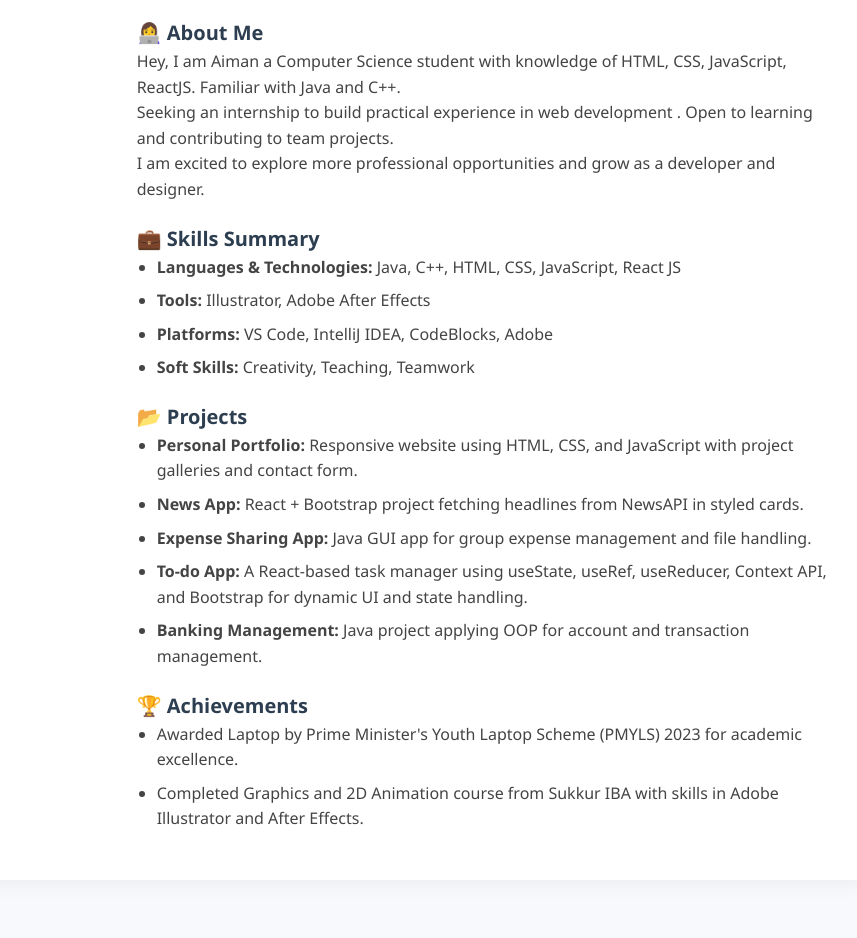
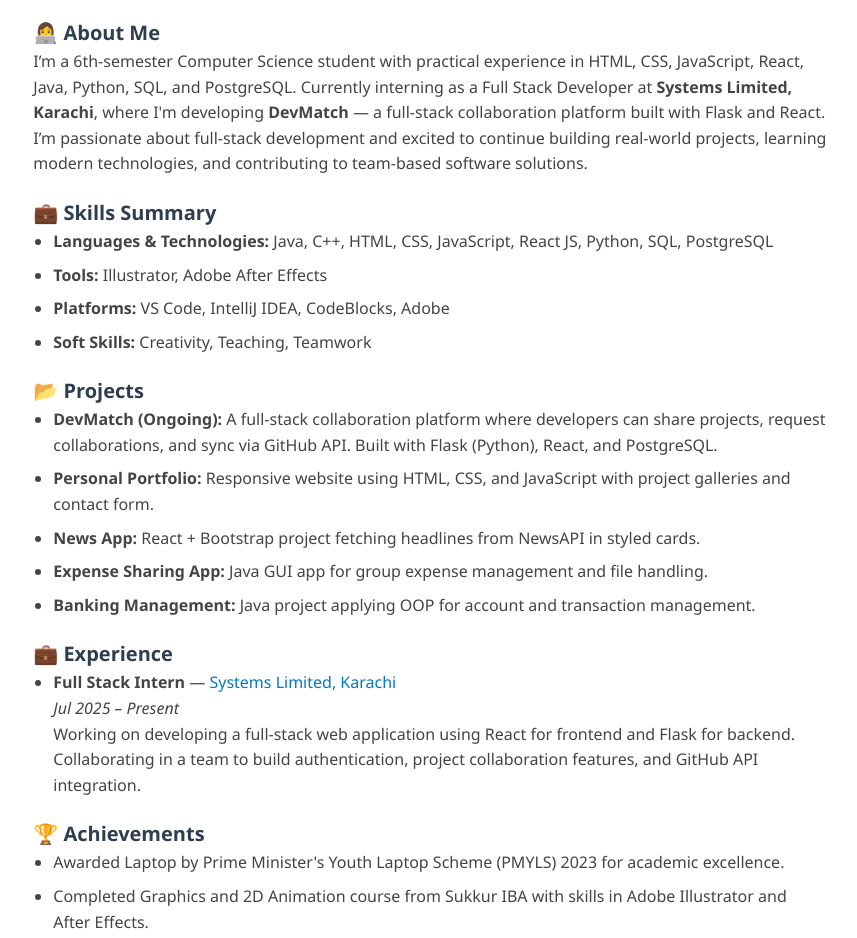
Before and after one commit to Aiman-001/aiman-hafeez.github.io, a plain HTML site: page index.html in a window 1280 px wide. Shown: the part 567-1505 px from the top of the page, without its empty margins (272-1129 px from the left). Drawn offline with Linux system fonts and the light colour scheme.

Commit message:
Update index.html

```diff
--- a/index.html
+++ b/index.html
@@ -18,14 +18,14 @@
         <li><a href="#education">Education</a></li>
         <li><a href="#skills">Skills</a></li>
         <li><a href="#projects">Projects</a></li>
+        <li><a href="#experience">Experience</a></li>
         <li><a href="#achievements">Achievements</a></li>
-
       </ul>
     </nav>
   </header>
 
   <main class="container">
-    <img src="portfolioPic06.jpg" alt="Profile Picture" class="profile-img" />
+    <img src="myPic02.jpg" alt="Profile Picture" class="profile-img" />
     <div class="info">
       <h1>Aiman Hafeez</h1>
       <p><strong>Bachelor of Science in Computer Science</strong><br>The Begum Nusrat Bhutto Women University</p>
@@ -35,24 +35,26 @@
 
       <div class="links">
         <a href="https://www.linkedin.com/in/aiman-hafeez-">LinkedIn</a> ·
-         <a href="https://github.com/Aiman-001">Github</a>
+        <a href="https://github.com/Aiman-001">Github</a>
         <a href="https://www.behance.net/gallery/217872783/Portfolio">Behance</a>
       </div>
 
       <hr>
 
-      <h2  id="education">🎓 Education</h2>
-      <p>        <a href="https://bnbwu.edu.pk/">The Begum Nusrat Bhutto Women University</a><br>
-         Bachelor of Science in Computer Science | CGPA: 3.85<br>
-         Dec 2022 - Dec 2026</p>
+      <h2 id="education">🎓 Education</h2>
+      <p>
+        <a href="https://bnbwu.edu.pk/">The Begum Nusrat Bhutto Women University</a><br>
+        Bachelor of Science in Computer Science | CGPA: 3.85<br>
+        Dec 2022 - Dec 2026
+      </p>
 
-    <h2 id="aboutMe">👩‍💻 About Me</h2>
-      <p>Hey, I am Aiman a Computer Science student with knowledge of HTML, CSS, JavaScript, ReactJS. Familiar with Java and C++. <br>Seeking an internship to build practical experience in web development . Open to learning and contributing to team projects.</p>
-      <p>I am excited to explore more professional opportunities and grow as a developer and designer.</p>
+      <h2 id="aboutMe">👩‍💻 About Me</h2>
+      <p>I’m a 6th-semester Computer Science student with practical experience in HTML, CSS, JavaScript, React, Java, Python, SQL, and PostgreSQL. Currently interning as a Full Stack Developer at <strong>Systems Limited, Karachi</strong>, where I'm developing <strong>DevMatch</strong> — a full-stack collaboration platform built with Flask and React.</p>
+      <p>I’m passionate about full-stack development and excited to continue building real-world projects, learning modern technologies, and contributing to team-based software solutions.</p>
 
-      <h2  id="skills">💼 Skills Summary</h2>
+      <h2 id="skills">💼 Skills Summary</h2>
       <ul>
-        <li><strong>Languages & Technologies:</strong> Java, C++, HTML, CSS, JavaScript, React JS</li>
+        <li><strong>Languages & Technologies:</strong> Java, C++, HTML, CSS, JavaScript, React JS, Python, SQL, PostgreSQL</li>
         <li><strong>Tools:</strong> Illustrator, Adobe After Effects</li>
         <li><strong>Platforms:</strong> VS Code, IntelliJ IDEA, CodeBlocks, Adobe</li>
         <li><strong>Soft Skills:</strong> Creativity, Teaching, Teamwork</li>
@@ -60,13 +62,22 @@
 
       <h2 id="projects">📂 Projects</h2>
       <ul>
+        <li><strong>DevMatch (Ongoing):</strong> A full-stack collaboration platform where developers can share projects, request collaborations, and sync via GitHub API. Built with Flask (Python), React, and PostgreSQL.</li>
         <li><strong>Personal Portfolio:</strong> Responsive website using HTML, CSS, and JavaScript with project galleries and contact form.</li>
         <li><strong>News App:</strong> React + Bootstrap project fetching headlines from NewsAPI in styled cards.</li>
         <li><strong>Expense Sharing App:</strong> Java GUI app for group expense management and file handling.</li>
-        <li><strong>To-do App:</strong> A React-based task manager using useState, useRef, useReducer, Context API, and Bootstrap for dynamic UI and state handling.</li>
         <li><strong>Banking Management:</strong> Java project applying OOP for account and transaction management.</li>
       </ul>
-         <h2 id="achievements">🏆 Achievements</h2>
+
+      <h2 id="experience">💼 Experience</h2>
+      <ul>
+        <li><strong>Full Stack Intern</strong> — <a href="https://www.systemsltd.com/">Systems Limited, Karachi</a><br>
+        <em>Jul 2025 – Present</em><br>
+        Working on developing a full-stack web application using React for frontend and Flask for backend. Collaborating in a team to build authentication, project collaboration features, and GitHub API integration.
+        </li>
+      </ul>
+
+      <h2 id="achievements">🏆 Achievements</h2>
       <ul>
         <li>Awarded Laptop by Prime Minister's Youth Laptop Scheme (PMYLS) 2023 for academic excellence.</li>
         <li>Completed Graphics and 2D Animation course from Sukkur IBA with skills in Adobe Illustrator and After Effects.</li>
```
